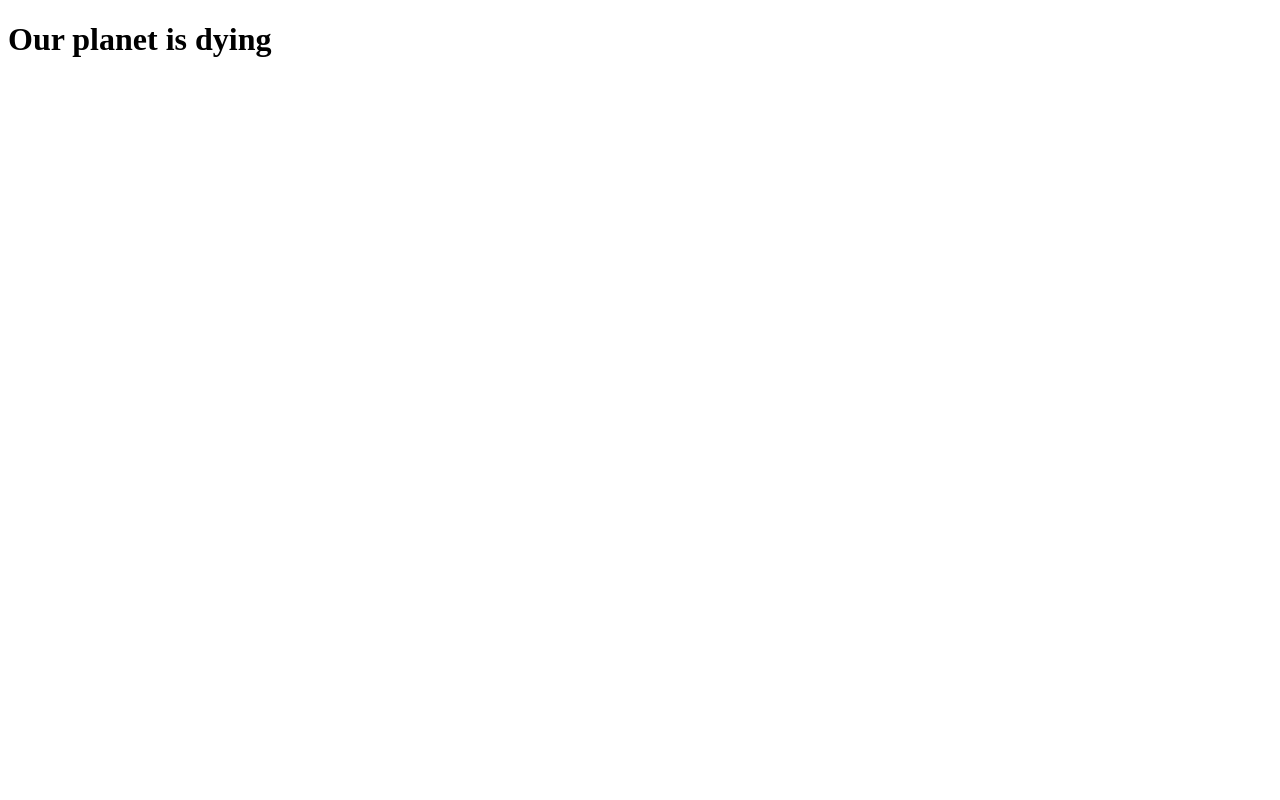
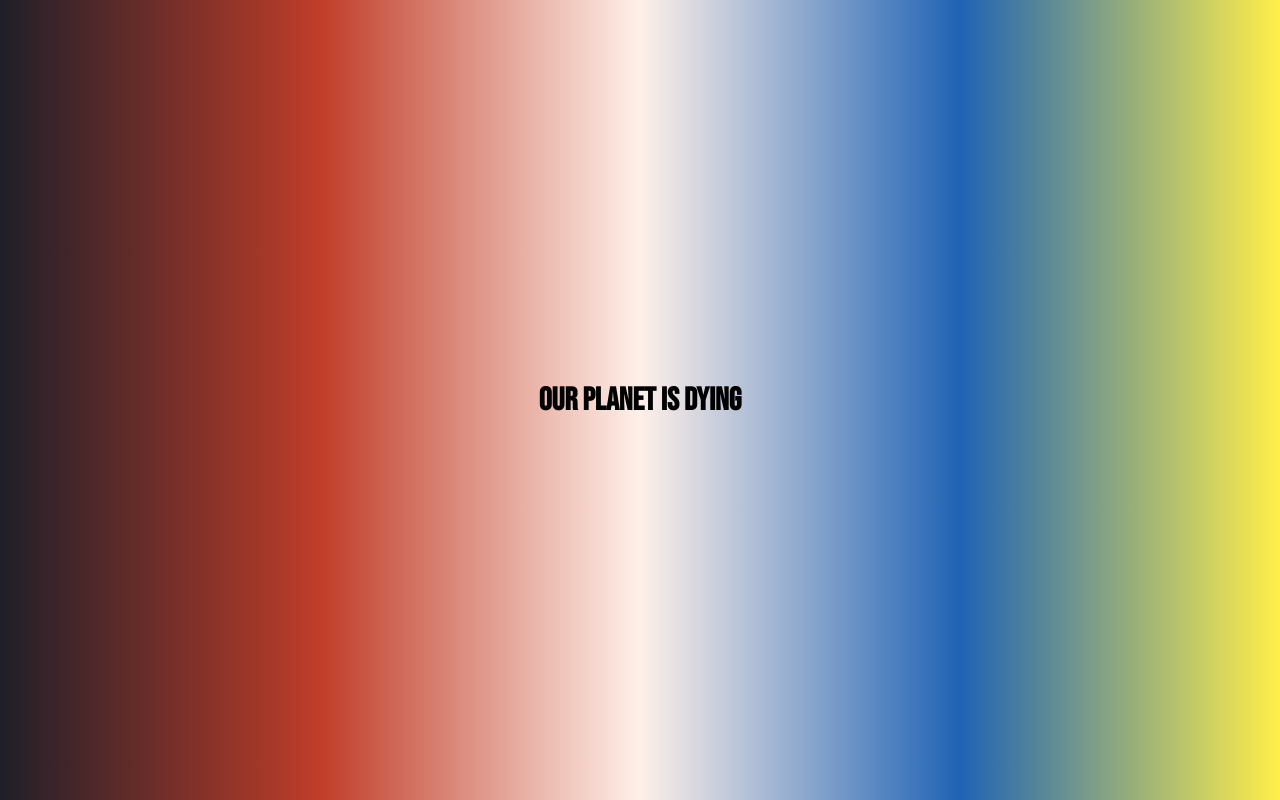
Before and after one commit to Fransi-Kurti/Text-Animation, a plain HTML site: page index.html in a window 1280 px wide. Drawn offline with Linux system fonts and the light colour scheme.

Commit message:
Text Animation (css part)

```diff
--- a/index.html
+++ b/index.html
@@ -4,6 +4,7 @@
     <meta charset="UTF-8">
     <meta http-equiv="X-UA-Compatible" content="IE=edge">
     <meta name="viewport" content="width=device-width, initial-scale=1.0">
+    <link rel="stylesheet" href="style.css">
     <title>Text Animation</title>
 </head>
 <body>
--- /dev/null
+++ b/style.css
@@ -0,0 +1,14 @@
+@import url('https://fonts.googleapis.com/css2?family=Bebas+Neue&display=swap');
+
+
+body{
+    margin: 0;
+    padding: 0;
+    display: flex;
+    justify-content: center;
+    height: 100vh;
+    align-items: center;
+    background: linear-gradient(to right, #1f1f29, #c03d29, #fff0e9, #1f63b4, #ffef4a);
+    font-family: 'Bebas Neue', cursive;
+    text-align: center;
+}
```
